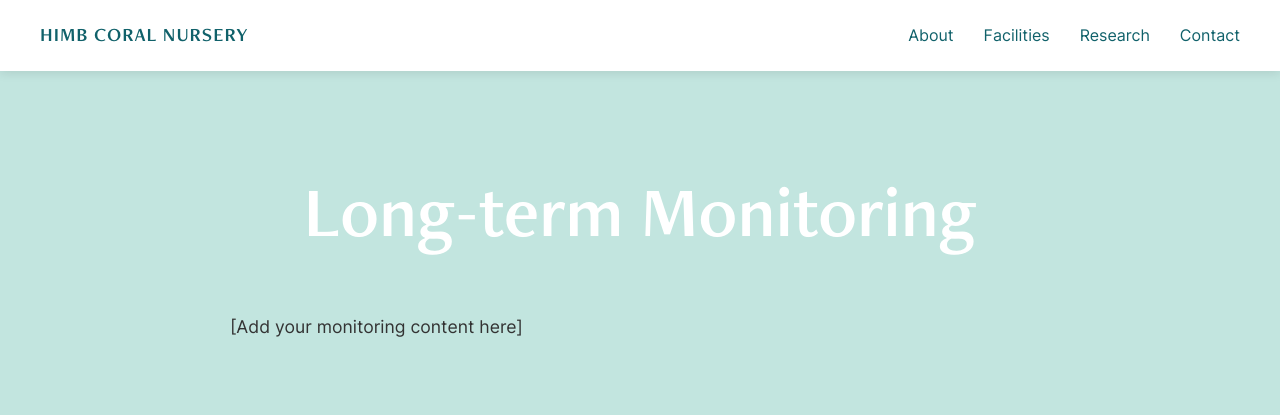
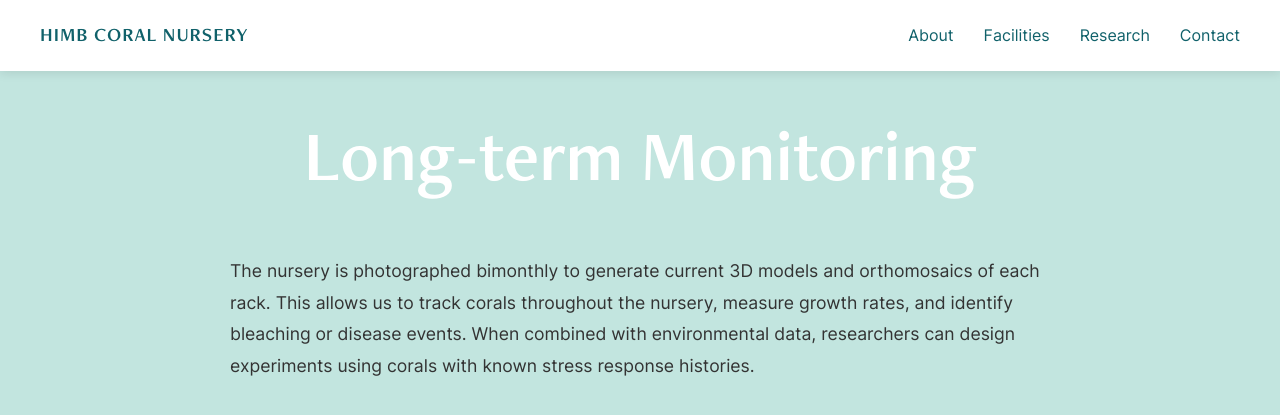
Before and after one commit to himb-coral-nursery/himb-coral-nursery.github.io, a Jekyll site: the page built from research.md, in a window 1280 px wide and 900 px high, scrolled down 1390 px. Shown: the top 415 px of the window. Built offline with Jekyll 4.4.1, drawn with Linux system fonts in a browser that asks for light colours; some of the changed text lies outside the part shown.

Commit message:
Update research.md

```diff
--- a/research.md
+++ b/research.md
@@ -50,7 +48,7 @@
 
 <div class="full-width-section" markdown="1">
 
-[Add your monitoring content here]
+The nursery is photographed bimonthly to generate current 3D models and orthomosaics of each rack. This allows us to track corals throughout the nursery, measure growth rates, and identify bleaching or disease events. When combined with environmental data, researchers can design experiments using corals with known stress response histories.
 
 </div>
 
```
Also changed, not shown: other parts of research.md (+1 -3 lines).
